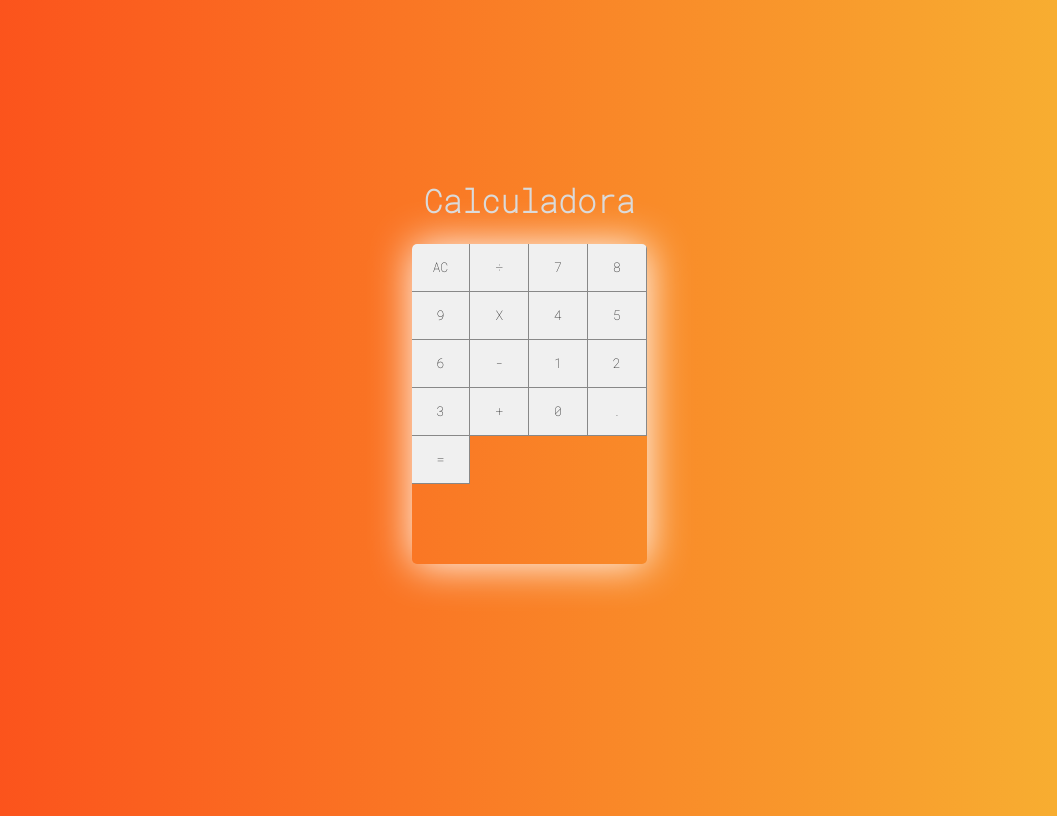
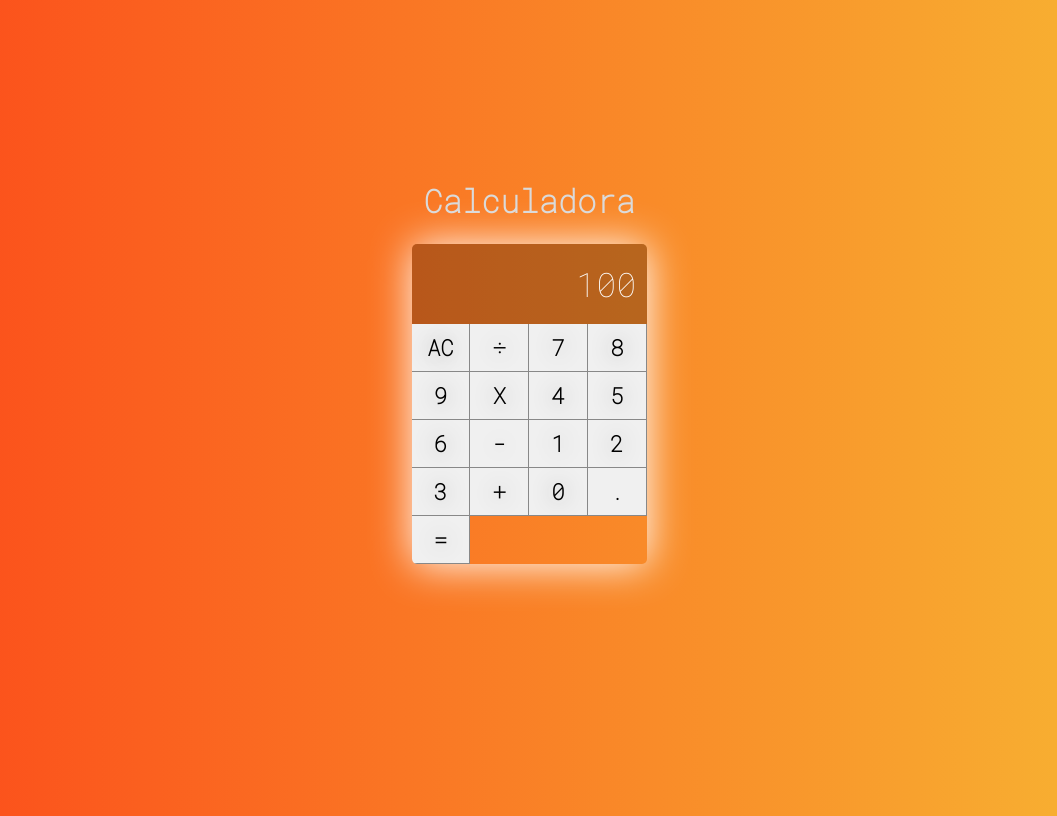
Before and after one commit to YanFelipy/calc-react, a React (Create React App) app in the folder calculadora/: page / in a window 1280 px wide. Shown: the whole page, without its empty margins (111-1168 px from the left). Built offline with nearby package versions, Linux system fonts and the light colour scheme.

Commit message:
Component Display

```diff
--- a/calculadora/src/components/Button.css
+++ b/calculadora/src/components/Button.css
@@ -5,7 +5,9 @@
 }
 
 .button {
-    font-family: 1.4em;
+    font-weight:bolder;
+    text-shadow: 0px 1px 22px rgb(153, 153, 153);
+    font-size: 1.4em;
     background-color: var(--bg-button);
     border: none;
     border-right: var(--border-button);
--- /dev/null
+++ b/calculadora/src/components/Display.css
@@ -0,0 +1,11 @@
+.display {
+    grid-column: span 4;
+    background-color: #0004;
+    color: white;
+    display: flex;
+    justify-content: flex-end;
+    align-items: center;
+    font-size: 2.1em;
+    padding: 10px;
+    overflow: hidden;
+}
--- /dev/null
+++ b/calculadora/src/components/Display.jsx
@@ -0,0 +1,10 @@
+import React from "react";
+import './Display.css'
+
+function Display(props){
+     return(
+<div className='display'>{props.value}</div>
+     )
+}
+
+export default Display;
--- a/calculadora/src/main/Calculator.css
+++ b/calculadora/src/main/Calculator.css
@@ -6,5 +6,5 @@
        box-shadow: 1px 1px  42px white;
        display: grid;
        grid-template-columns: repeat(4, 25%);
-       grid-template-rows:  48px 48px 48px 48px 48px;
+       grid-template-rows: 1fr 48px 48px 48px 48px 48px;
 }
--- a/calculadora/src/main/Calculator.jsx
+++ b/calculadora/src/main/Calculator.jsx
@@ -1,12 +1,14 @@
 import { Component } from 'react'
 import './Calculator.css'
 
-import Button from '../components/Button.jsx'
+import Button from '../components/Button'
+import Display from '../components/Display'
 
 export default class Calculator extends Component {
     render() {
         return (
         <div className="calculator">
+            <Display value="100" />
             <Button label="AC" />
             <Button label='÷'/>
             <Button label='7'/>
```
